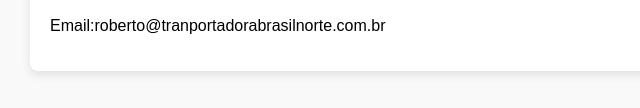
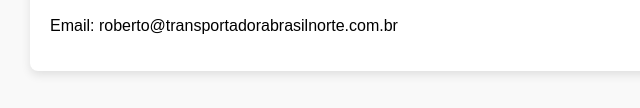
Before and after one commit to Leila4420/Projeto-meu-primeiro-site, a plain HTML site: page Index.html in a window 1280 px wide. Shown: the part 1195-1303 px from the top of the page, 140-780 px from the left. Drawn offline with Linux system fonts and the light colour scheme.

Commit message:
Add files via upload

```diff
--- a/Index.html
+++ b/Index.html
@@ -42,10 +42,10 @@
                 <a class="botao" href="tel:+5534991911411">Ligar Agora</a>
             </div>
            <img src="img/Apto GM02.jpeg" alt="Apartamento - 3º Andar">
-        </div>
-        <p>Email:roberto@tranportadorabrasilnorte.com.br</p>
+      </div>
+         <p>Email: roberto@transportadorabrasilnorte.com.br</p>
+
     </div>
-
-
+</div>
 </body>
 </html>
```
Also changed, not shown: .css, .js, 1 other file.
